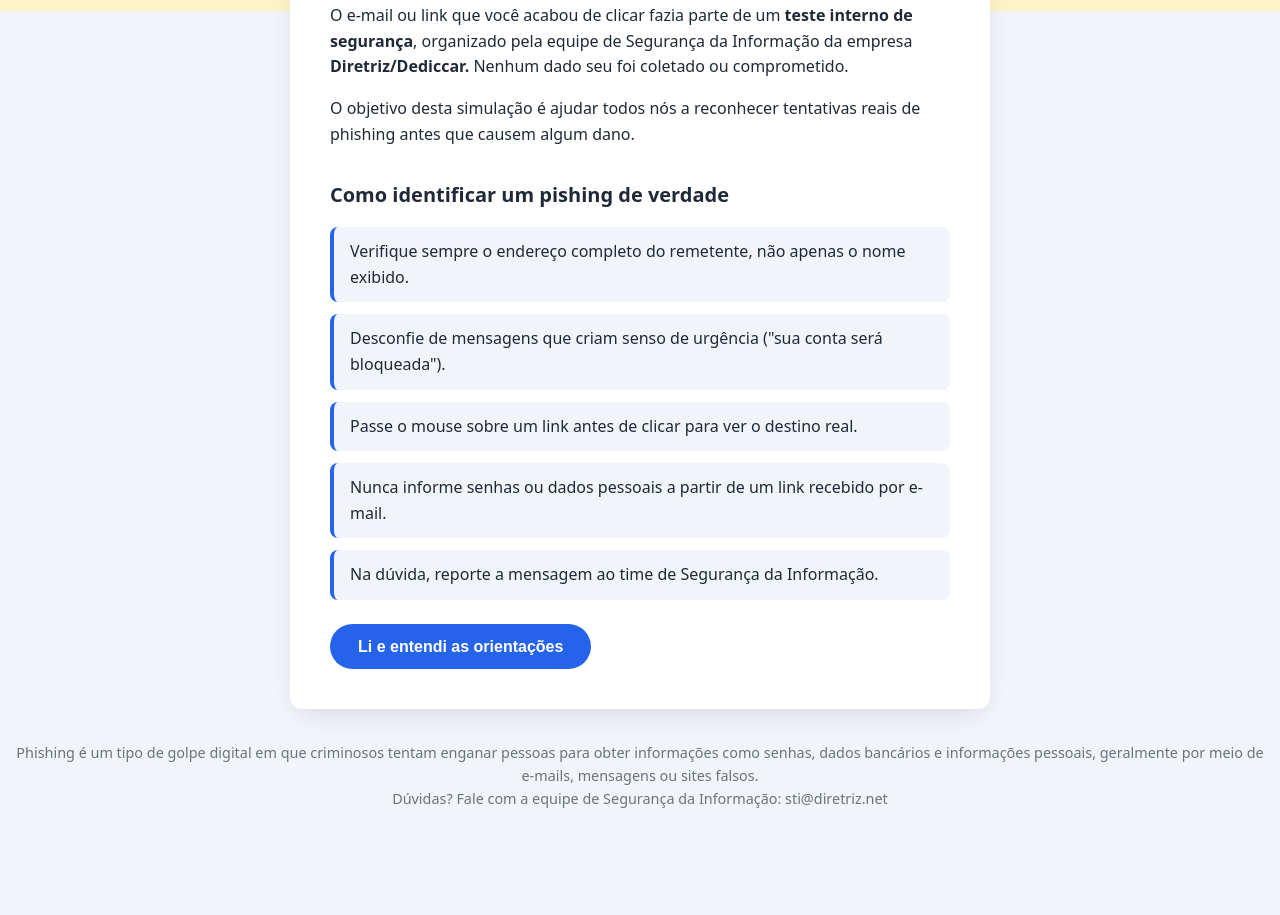
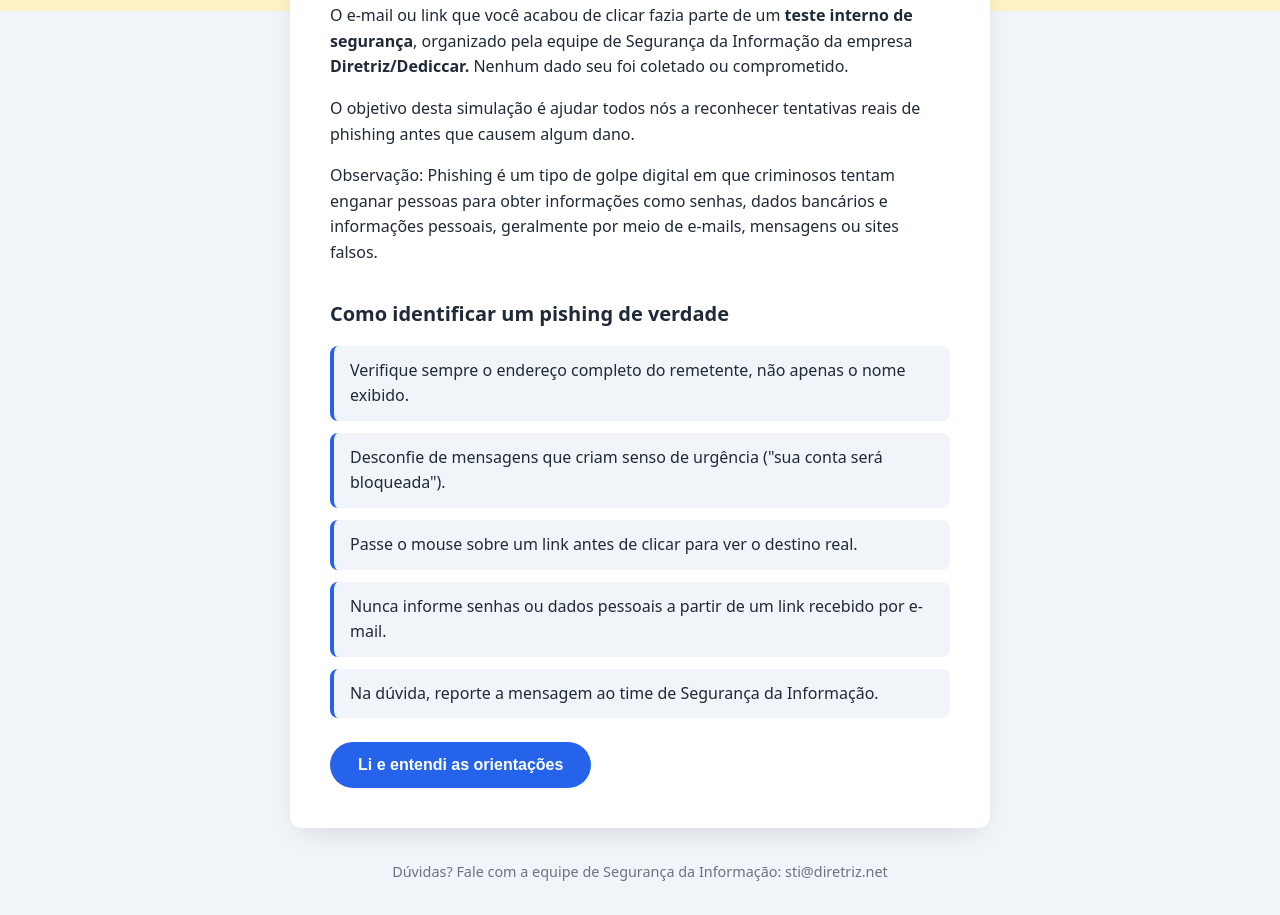
Before and after one commit to Casotti10/simula-o-pishing, a plain HTML site: page index.html in a window 1280 px wide. Shown: the part 346-1261 px from the top of the page. Before the commit the page ends 1188 px from the top, so only its background shows below. Drawn offline with Linux system fonts and the light colour scheme.

Commit message:
Adicionando informação sobre pishing na tela principal

```diff
--- a/index.html
+++ b/index.html
@@ -27,6 +27,7 @@
             O objetivo desta simulação é ajudar todos nós a reconhecer tentativas
             reais de phishing antes que causem algum dano.
             </p>
+            <p>Observação: Phishing é um tipo de golpe digital em que criminosos tentam enganar pessoas para obter informações como senhas, dados bancários e informações pessoais, geralmente por meio de e-mails, mensagens ou sites falsos.</p>
         </section>
 
         <section class="orientacoes">
@@ -48,7 +49,6 @@
     </main>
 
     <footer class="rodape">
-        <p>Phishing é um tipo de golpe digital em que criminosos tentam enganar pessoas para obter informações como senhas, dados bancários e informações pessoais, geralmente por meio de e-mails, mensagens ou sites falsos.</p>
         <p>Dúvidas? Fale com a equipe de Segurança da Informação: sti@diretriz.net</p>
     </footer>
 
```
